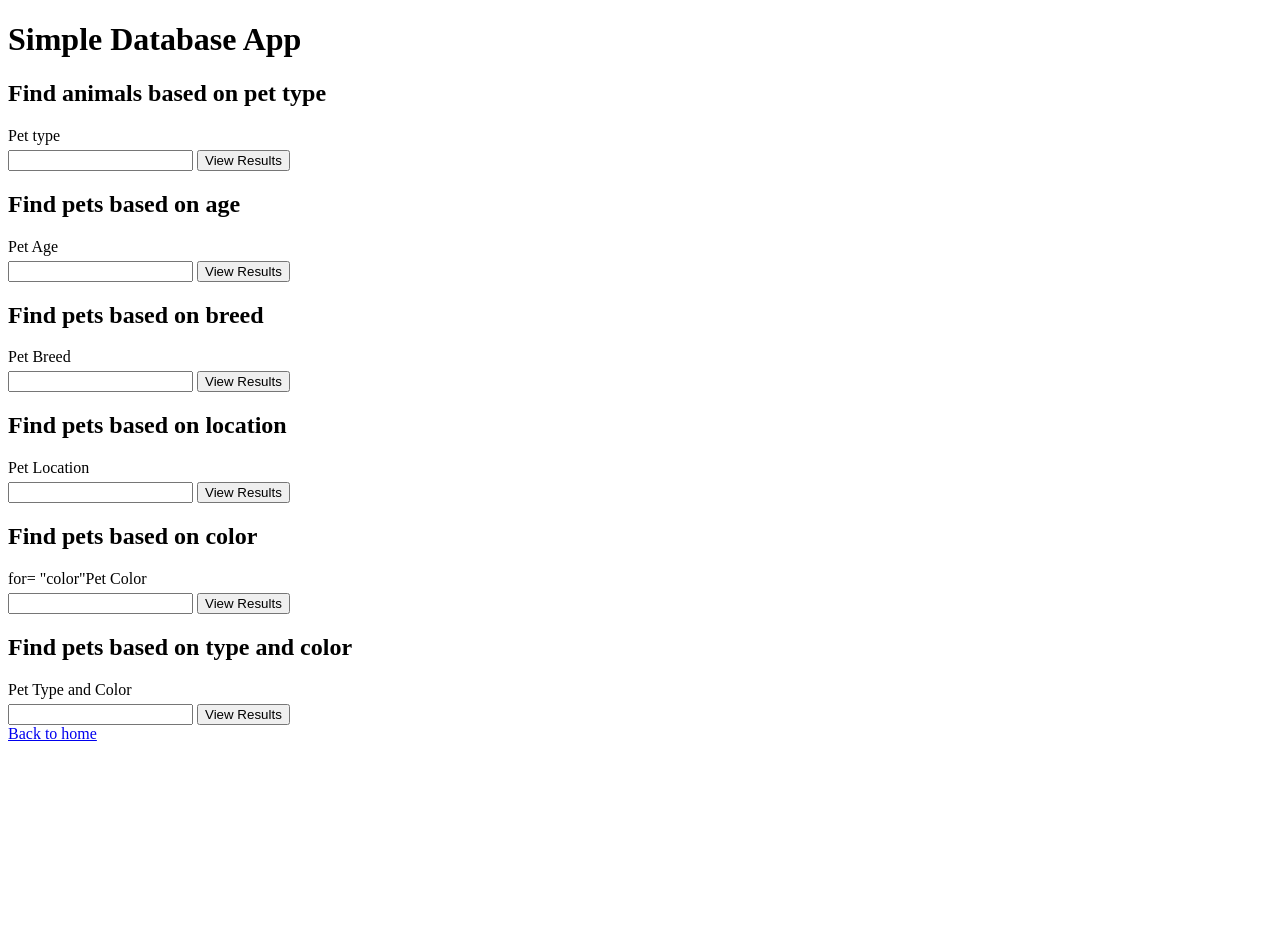
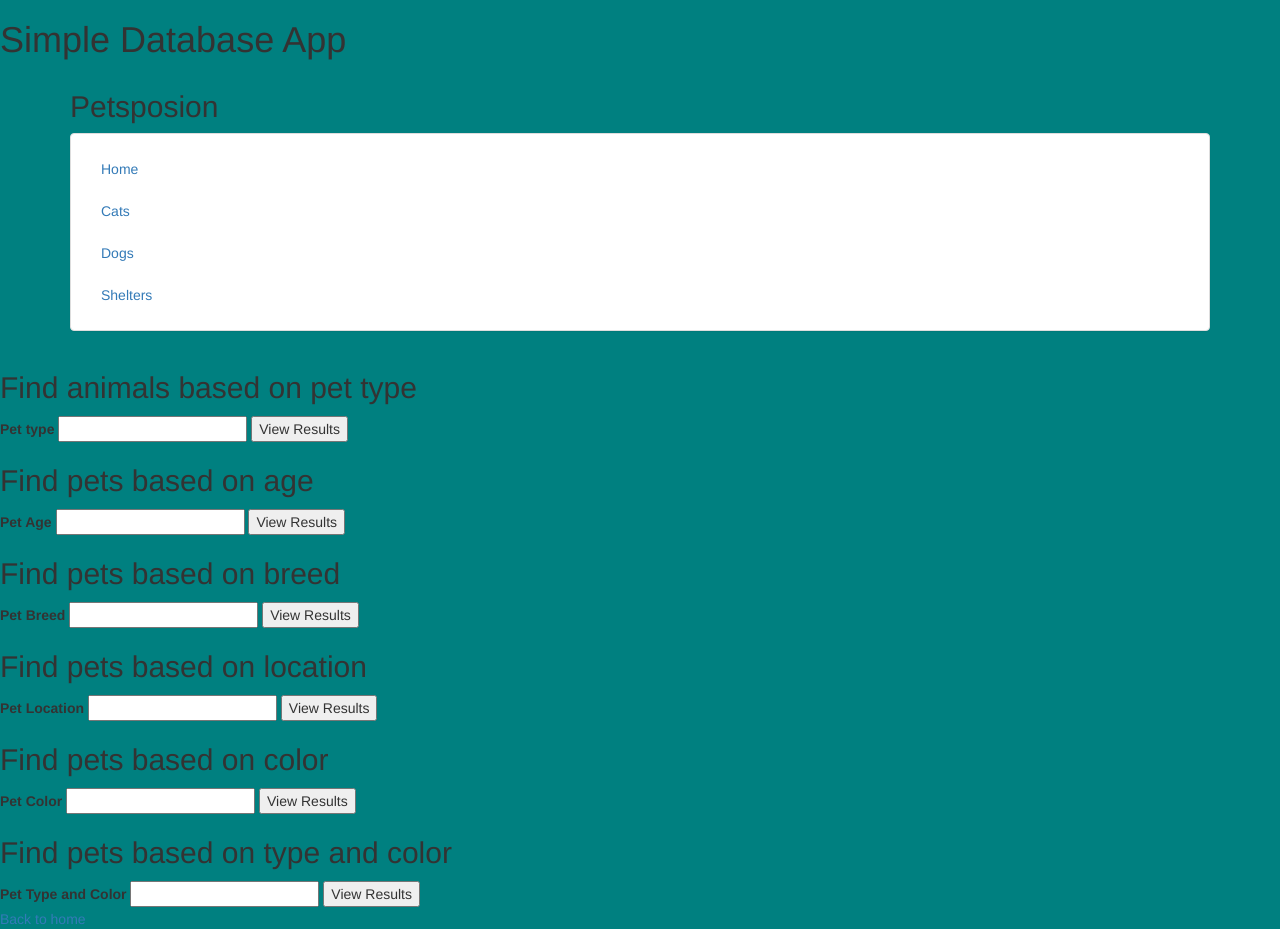
Before and after one commit to safshin1/SER322_Team7, a PHP site: page /read.php in a window 1280 px wide. Before the commit the page ends 741 px from the top, so only its background shows below. Run offline with PHP 8.4, Linux system fonts and the light colour scheme.

Commit message:
changes page color

```diff
--- a/ser322/public/read.php
+++ b/ser322/public/read.php
@@ -1,4 +1,33 @@
 <?php include "templates/header.php"; ?>
+
+<!DOCTYPE php>
+<php lang="en">
+<echo> <body style="background-color:teal"></echo>
+<head>
+  <title>Bootstrap Example</title>
+  <meta charset="utf-8">
+  <meta name="viewport" content="width=device-width, initial-scale=1">
+  <link rel="stylesheet" href="https://maxcdn.bootstrapcdn.com/bootstrap/3.3.7/css/bootstrap.min.css">
+  <script src="https://ajax.googleapis.com/ajax/libs/jquery/3.3.1/jquery.min.js"></script>
+  <script src="https://maxcdn.bootstrapcdn.com/bootstrap/3.3.7/js/bootstrap.min.js"></script>
+</head>
+<body>
+
+<div class="container">
+  <h2>Petsposion</h2>
+  <div class="panel panel-default">
+    <div class="panel-body"><ul class="nav nav-pills nav-stacked">
+  <li cla
+  ss="active"><a href="#">Home</a></li>
+  <li><a href="#">Cats</a></li>
+  <li><a href="#">Dogs</a></li>
+  <li><a href="#">Shelters</a></li>
+</ul></div>
+  </div>
+</div>
+
+</body>
+</php>
 
 <h2>Find animals based on pet type</h2>
 
@@ -32,7 +61,7 @@
 
 <h2>Find pets based on color</h2>
 <form method = "post">
-	<label> for= "color"Pet Color</label>
+	<label for= "color">Pet Color</label>
 	<input type = "text" id="color" name = "color">
 	<input type = "submit" name = "submit" value ="View Results">
 </form>
```
